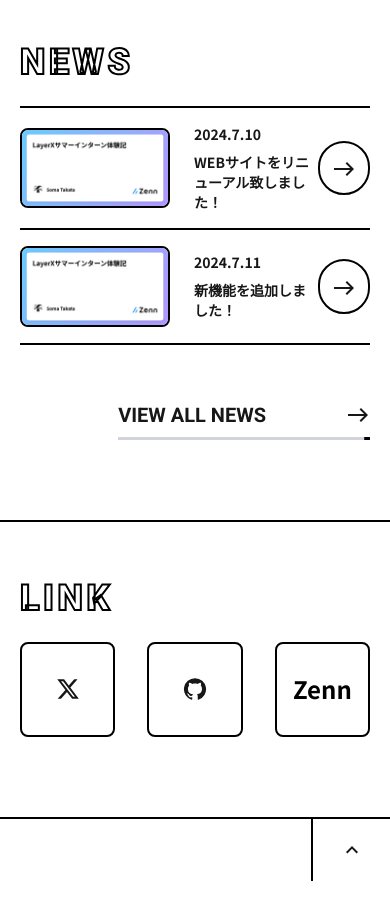
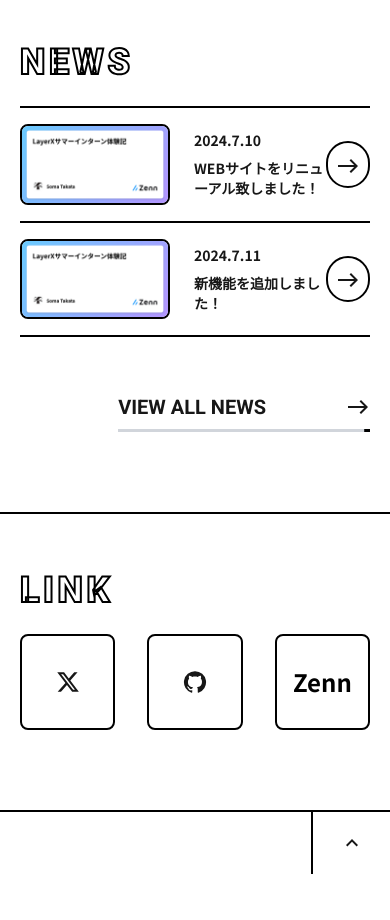
Before and after one commit to SomaTakata/shibayoko, a Next.js app: page / in a window 390 px wide. Shown: the part 1140-2060 px from the top of the page. Built offline with nearby package versions, Linux system fonts and the light colour scheme.

Commit message:
NewsCardの画像のおおきさ調節

```diff
--- a/src/feature/components/NewsCard.tsx
+++ b/src/feature/components/NewsCard.tsx
@@ -12,7 +12,7 @@ const NewsCard= ({ date, description, imageSrc }:NewsCardProps) => (
     <div className="flex items-center gap-6 md:gap-12">
       <p className='hidden md:flex text-lg font-bold'>{date}</p>
       <Image
-        height={100}
+        height={80}
         width={150}
         src={imageSrc}
         alt="News"
@@ -25,7 +25,7 @@ const NewsCard= ({ date, description, imageSrc }:NewsCardProps) => (
       </div>
     </div>
 
-    <button className="border-2 border-black rounded-full p-3">
+    <button className="border-2 border-black rounded-full p-2 items-center justify-center lg:p-3">
       <EastIcon className='w-6 h-5'/>
     </button>
   </div>
```
